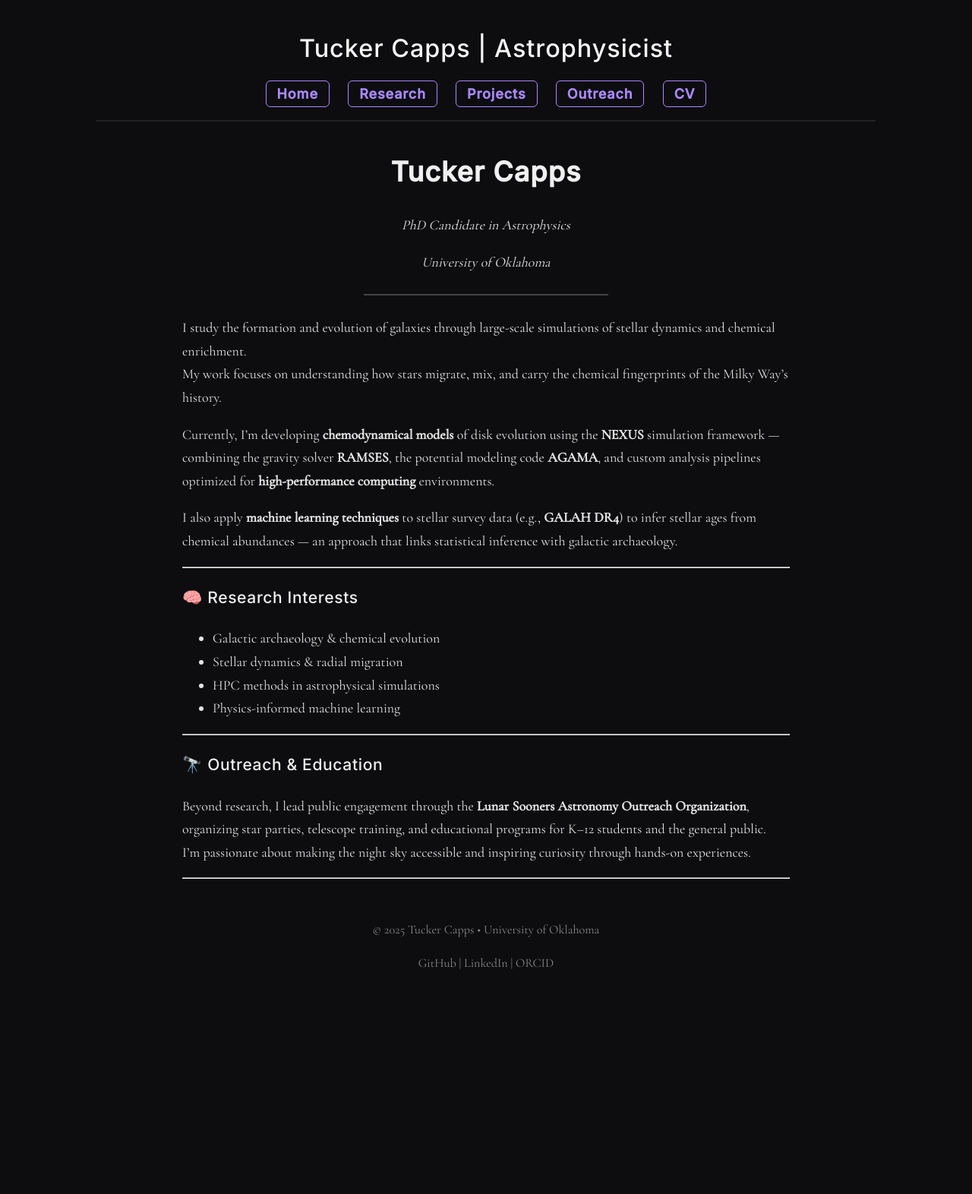
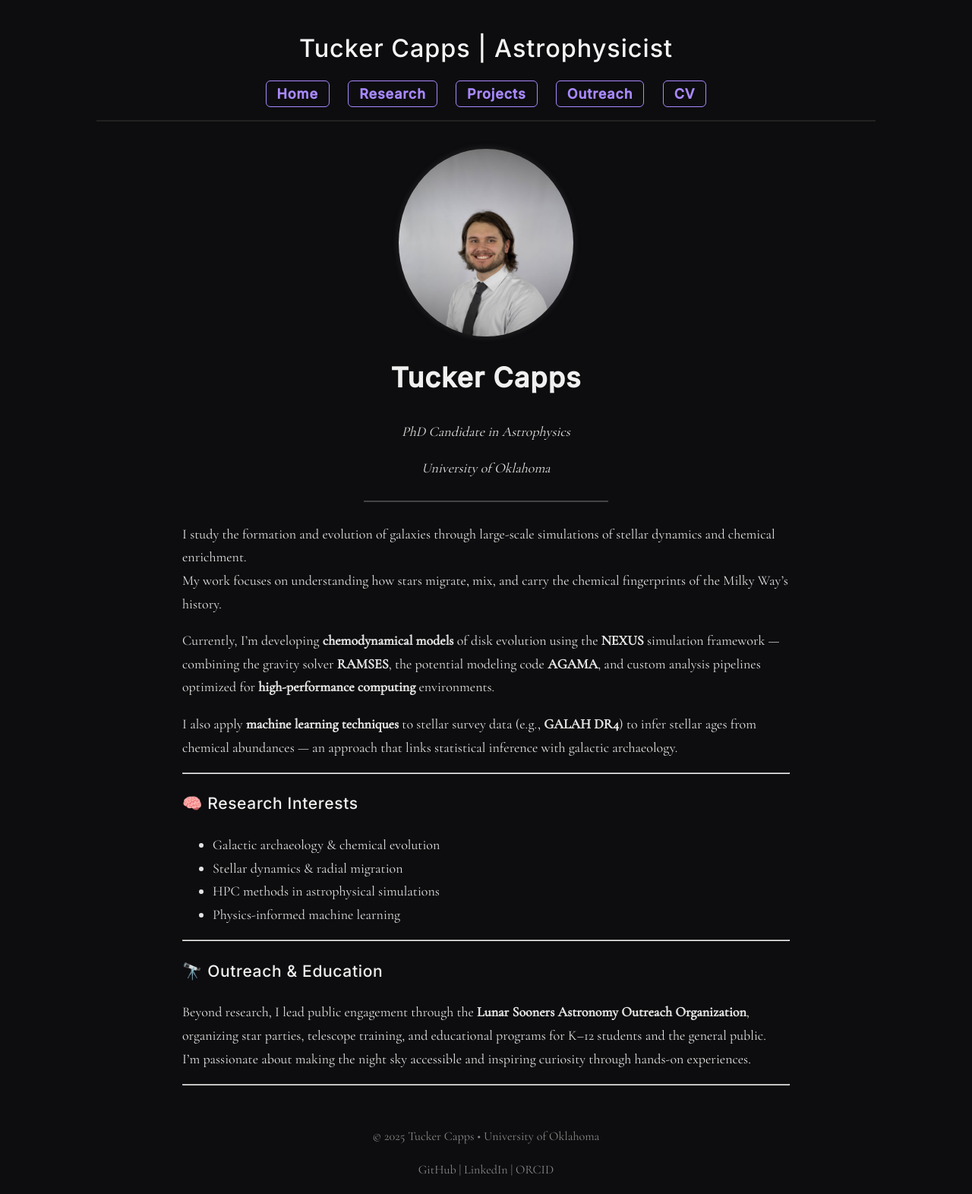
Before and after one commit to tuckwise/tuckwise.github.io, a Jekyll site: the page built from index.md, in a window 1280 px wide. Shown: the whole page at 76% size. Built offline with Jekyll 4.4.1, drawn with Linux system fonts in a browser that asks for light colours; before the commit the page ends 1301 px from its top, so only the background shows below that.

Commit message:
Update index.md

```diff
--- a/index.md
+++ b/index.md
@@ -2,6 +2,14 @@
 layout: default
 title: "Home"
 ---
+
+<div align="center">
+  <img src="/assets/images/portrait.jpg"
+       alt="Portrait of Tucker Jones"
+       width="230"
+       style="border-radius:50%; margin-top:1rem; box-shadow:0 0 10px rgba(100, 100, 100, 0.3);">
+</div>
+
 
 <div align="center">
 
```
